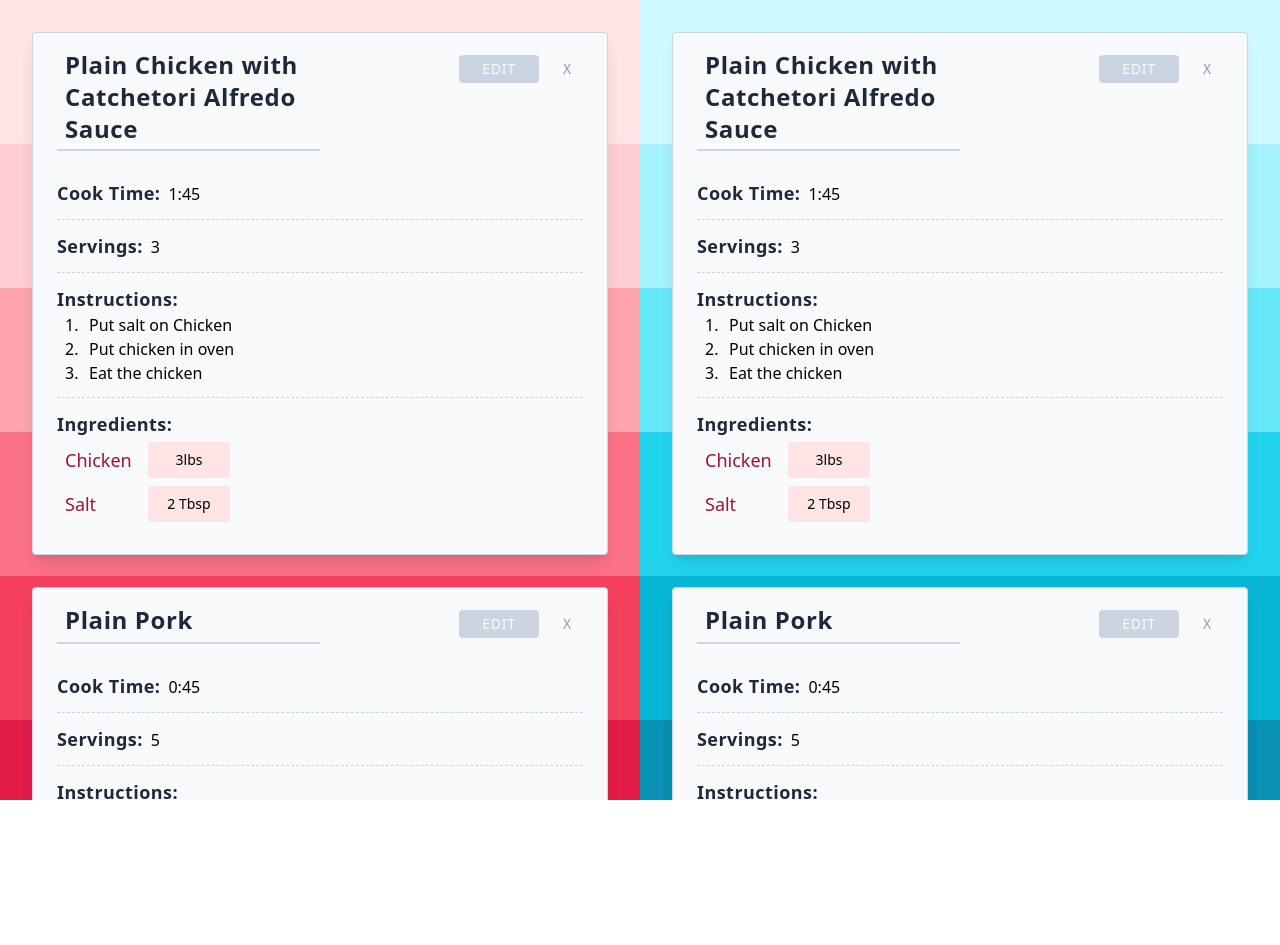
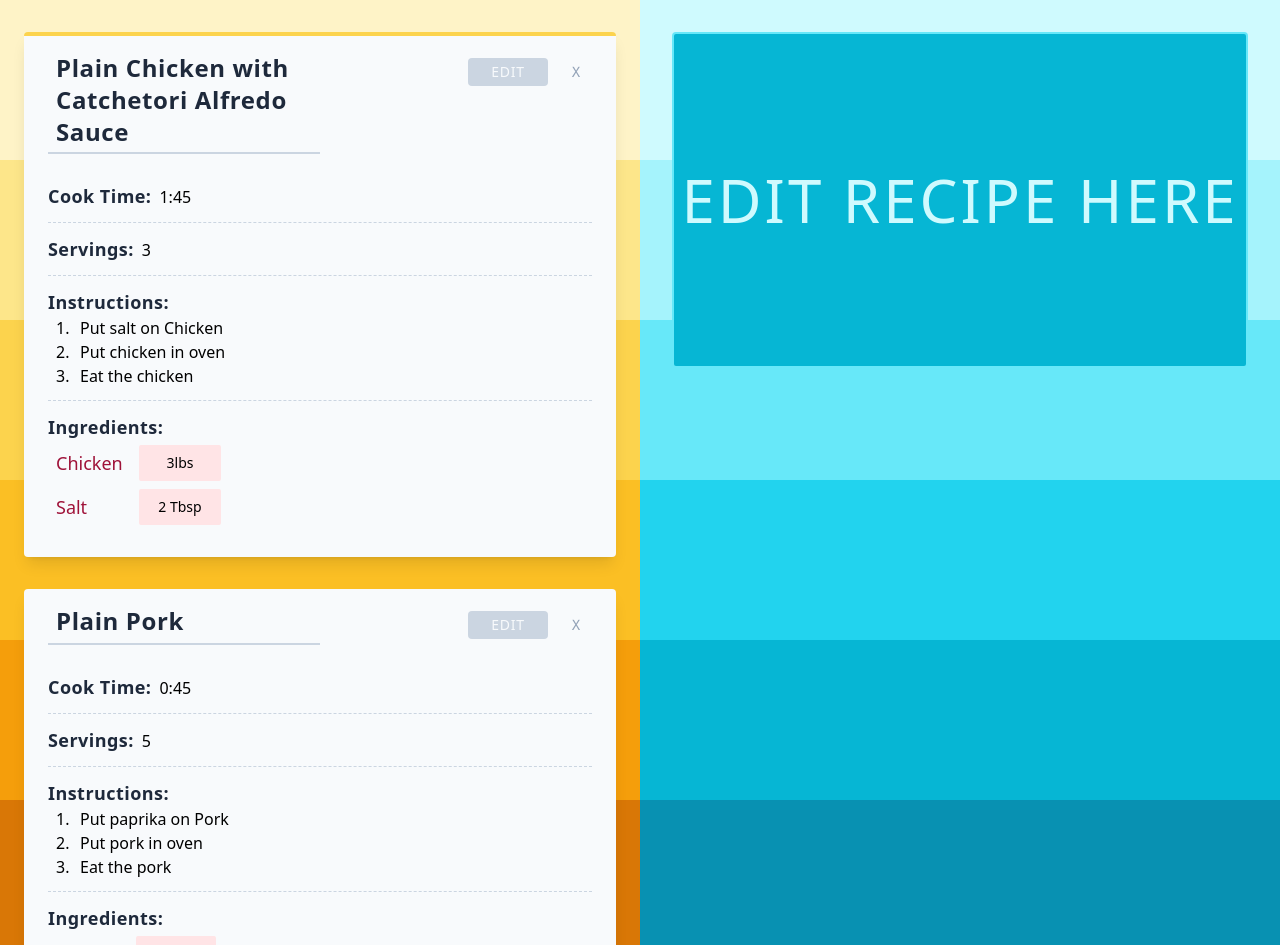
Before and after one commit to Zetrick/cooking_with_react, a React (Create React App) app: page / in a window 1280 px wide. Shown: the top 945 px of the page. Before the commit the page ends 800 px from the top, so only its background shows below. Built offline with nearby package versions, Linux system fonts and the light colour scheme.

Commit message:
A little more tweaking with cool background

```diff
--- a/package.json
+++ b/package.json
@@ -3,6 +3,7 @@
   "version": "0.1.0",
   "private": true,
   "dependencies": {
+    "classnames": "^2.3.1",
     "react": "^17.0.2",
     "react-dom": "^17.0.2",
     "react-scripts": "5.0.0"
--- a/src/Components/App.js
+++ b/src/Components/App.js
@@ -1,37 +1,29 @@
 import React from "react";
 import RecipeList from "./RecipeList";
+import Background from "./Background";
 import "../index.css";
+
+let a1 = 'first:border-t-amber-300'
+let c1 = 'first:border-t-cyan-300'
 
 function App() {
   return (
-    <div className="absolute flex w-full h-full overflow-hidden">
-      <div className="w-1/2 overflow-auto">
-        <div className="absolute w-full">
-          <div className="h-36 bg-rose-100"></div>
-          <div className="h-36 bg-rose-200"></div>
-          <div className="h-36 bg-rose-300"></div>
-          <div className="h-36 bg-rose-400"></div>
-          <div className="h-36 bg-rose-500"></div>
-          <div className="h-36 bg-rose-600"></div>
-          <div className="h-36 bg-rose-700"></div>
-          <div className="h-36 bg-rose-800"></div>
-          <div className="h-36 bg-rose-900"></div>
+    <div className="">
+      <div className="fixed flex w-full z-0">
+        <Background color="amber" />
+        <Background color="cyan" />
+      </div>
+      <div className="flex relative z-10">
+        <div className="w-1/2 h-screen">
+          <RecipeList color="amber" recipes={sampleRecipes} />
         </div>
-        <RecipeList recipes={sampleRecipes} />
-      </div>
-      <div className="w-1/2 overflow-auto">
-        <div className="absolute w-full">
-          <div className="h-36 bg-cyan-100"></div>
-          <div className="h-36 bg-cyan-200"></div>
-          <div className="h-36 bg-cyan-300"></div>
-          <div className="h-36 bg-cyan-400"></div>
-          <div className="h-36 bg-cyan-500"></div>
-          <div className="h-36 bg-cyan-600"></div>
-          <div className="h-36 bg-cyan-700"></div>
-          <div className="h-36 bg-cyan-800"></div>
-          <div className="h-36 bg-cyan-900"></div>
+        <div className="relative">
+          <div className="fixed w-1/2 h-1/2 p-8 mx-auto">
+            <div className="bg-cyan-500 w-full h-full flex justify-center items-center border-2 border-cyan-300 rounded cursor-pointer hover:brightness-105">
+              <p className="text-6xl text-cyan-100 tracking-wider text-center leading-normal">EDIT RECIPE HERE</p>
+            </div>
+          </div>
         </div>
-        <RecipeList recipes={sampleRecipes} />
       </div>
     </div>
   );
@@ -43,7 +35,11 @@ const sampleRecipes = [
     name: "Plain Chicken with Catchetori Alfredo Sauce",
     servings: 3,
     cookTime: "1:45",
-    instructions: ["Put salt on Chicken", "Put chicken in oven", "Eat the chicken"],
+    instructions: [
+      "Put salt on Chicken",
+      "Put chicken in oven",
+      "Eat the chicken",
+    ],
     ingredients: [
       {
         name: "Chicken",
@@ -81,7 +77,11 @@ const sampleRecipes = [
     name: "Plain Steak",
     servings: 5,
     cookTime: "0:45",
-    instructions: ["Put salt and pepper on Steak", "Put steak on grill", "Eat the steak"],
+    instructions: [
+      "Put salt and pepper on Steak",
+      "Put steak on grill",
+      "Eat the steak",
+    ],
     ingredients: [
       {
         name: "Steak",
--- /dev/null
+++ b/src/Components/Background.js
@@ -0,0 +1,12 @@
+import React from "react";
+
+export default function Background(props) {
+  let colors_arr = [`bg-${props.color}-100`,`bg-${props.color}-200`,`bg-${props.color}-300`,`bg-${props.color}-400`,`bg-${props.color}-500`,`bg-${props.color}-600`,`bg-${props.color}-700`,`bg-${props.color}-800`,`bg-${props.color}-900`];
+  return (
+    <div className="w-1/2">
+      {colors_arr.map((color, ind) => {
+        return <div className={`h-40 ${colors_arr[ind]}`}></div>
+      })}
+    </div>
+  );
+}
--- a/src/Components/Recipe.js
+++ b/src/Components/Recipe.js
@@ -2,9 +2,10 @@ import React from "react";
 import IngredientList from "./IngredientList";
 
 export default function Recipe(props) {
+
   return (
     // CARD
-    <div className="px-6 py-4 mb-8 border rounded shadow-lg border-slate-300 bg-slate-50">
+    <div className={`first:border-t-${props.color}-300 px-6 py-4 mb-8 rounded shadow-lg first:border-t-4 border-slate-300 bg-slate-50`}>
       {/* CARD CONTENTS */}
       <div className="flex justify-between mb-4">
         {/* TITLE */}
@@ -46,7 +47,7 @@ export default function Recipe(props) {
             Instructions:
           </span>
           <div>{props.instructions.map((inst, ind) => {
-            return <p className="ml-2 font-light flex" key={ind}><span className="w-6">{ind+1}.</span>{inst}</p>
+            return <p className="flex ml-2 font-light" key={ind}><span className="w-6">{ind+1}.</span>{inst}</p>
           })}</div>
         </div>
         {/* INGREDIENTS LIST */}
--- a/src/Components/RecipeList.js
+++ b/src/Components/RecipeList.js
@@ -4,15 +4,15 @@ import Recipe from "./Recipe";
 export default function RecipeList(props) {
   return (
     // LIST
-    <div className="relative flex flex-col max-w-3xl p-8 pb-20 mx-auto">
+    <div className="flex flex-col max-w-3xl px-6 py-8 pb-20 mx-auto">
       {/* RECIPE CARDS */}
       {props.recipes.map((recipe) => {
-        return <Recipe key={recipe.id} {...recipe} />;
+        return <Recipe key={recipe.id} {...recipe} color={props.color} />;
       })}
 
       {/* ADD RECIPE BUTTON */}
       <div className="flex justify-center my-4">
-        <button className="flex items-center justify-center p-4 m-2 font-mono text-5xl leading-8 tracking-wider text-center rounded-md shadow select-none w-14 h-14 bg-rose-400 text-slate-50 hover:border hover:border-dashed hover:border-slate-200">
+        <button className={`flex items-center justify-center p-4 m-2 font-mono text-5xl leading-8 tracking-wider text-center rounded-md shadow select-none w-14 h-14 bg-${props.color}-400 text-slate-50 hover:border hover:border-dashed hover:border-slate-200`}>
           +
         </button>
       </div>
--- a/tailwind.config.js
+++ b/tailwind.config.js
@@ -1,5 +1,10 @@
 module.exports = {
   content: ["./src/**/*.{js,jsx}"],
+  safelist: [
+    {
+      pattern: /bg-(amber|cyan)-(100|200|300|400|500|600|700|800|900)/,
+    }
+  ],
   theme: {
     extend: {},
   },
```
Also changed, not shown: 1 other file (tests, documents, lock files or other folders).
